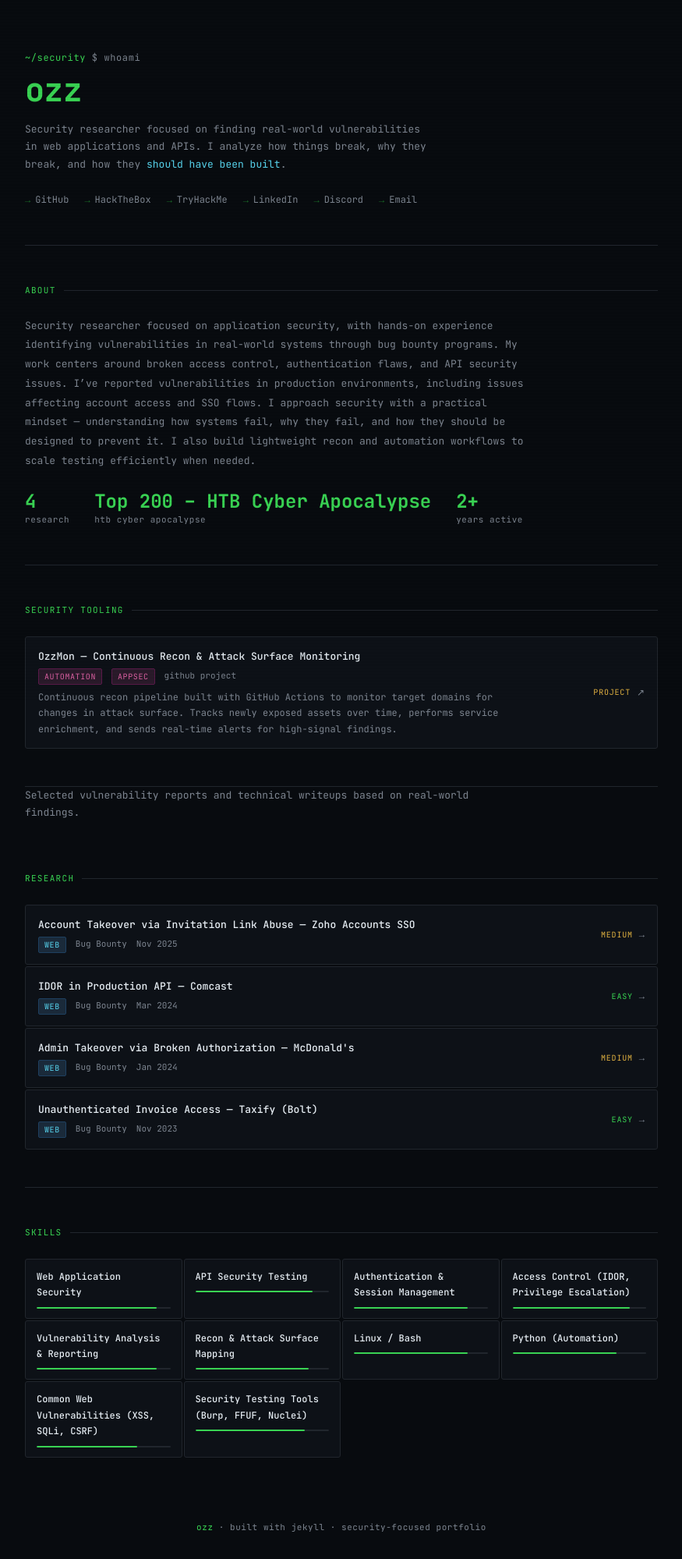
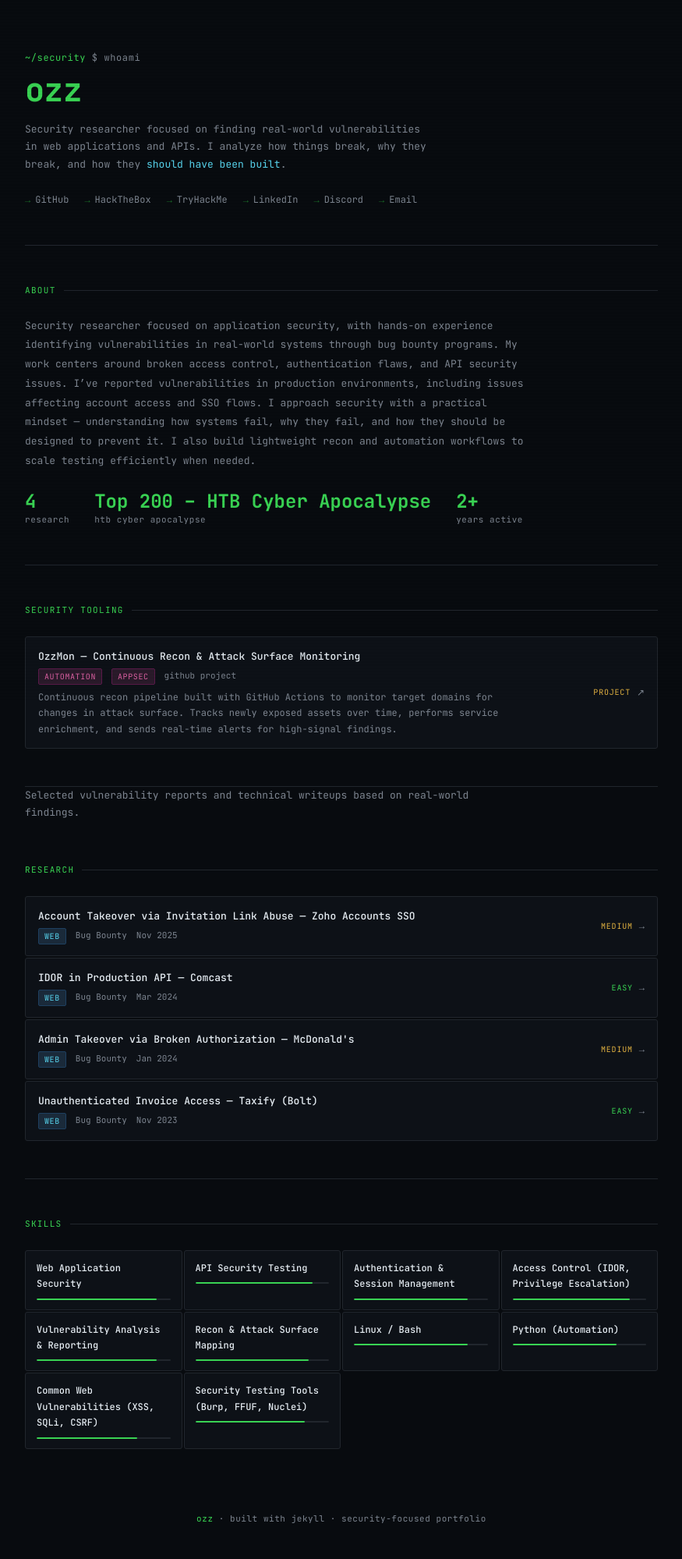
Before and after one commit to Psyphen36/anupam-security-portfolio, a Jekyll site: the page built from index.html, in a window 1280 px wide. Shown: the whole page at 78% size, without its empty margins (202-1077 px from the left). Built offline with Jekyll 4.4.1, drawn with Linux system fonts in a browser that asks for light colours.

Commit message:
Update index.html

```diff
--- a/index.html
+++ b/index.html
@@ -477,7 +477,7 @@ I analyze how things break, why they break, and how they
   </div>
 </section>
 
-<p style="color: var(--muted); font-size: 13px; margin-bottom: 16px; max-width: 600px;">
+<p style="color: var(--muted); font-size: 13px; margin-bottom: 5px; max-width: 600px;">
 Selected vulnerability reports and technical writeups based on real-world findings.
 </p>
 
```
